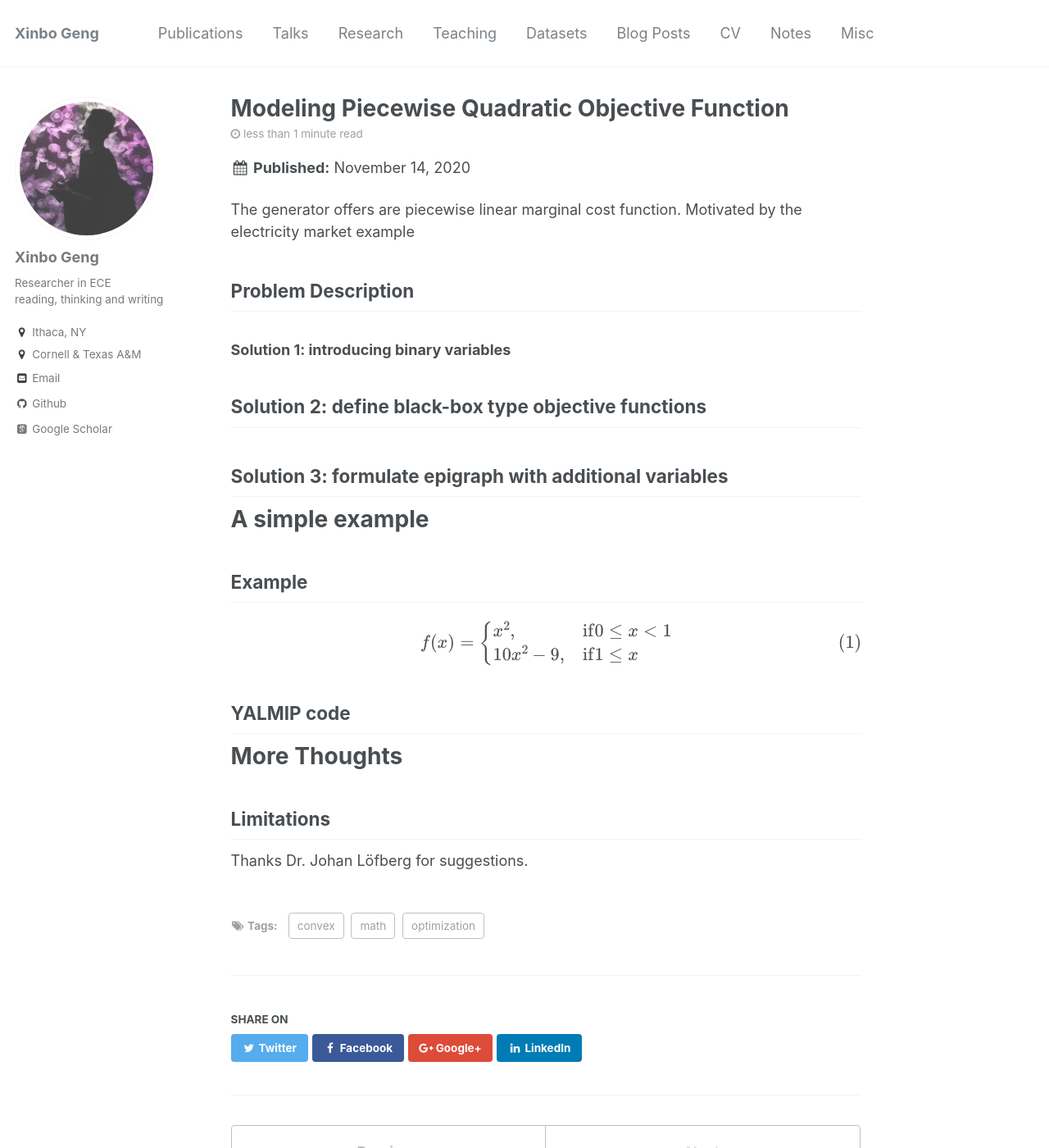
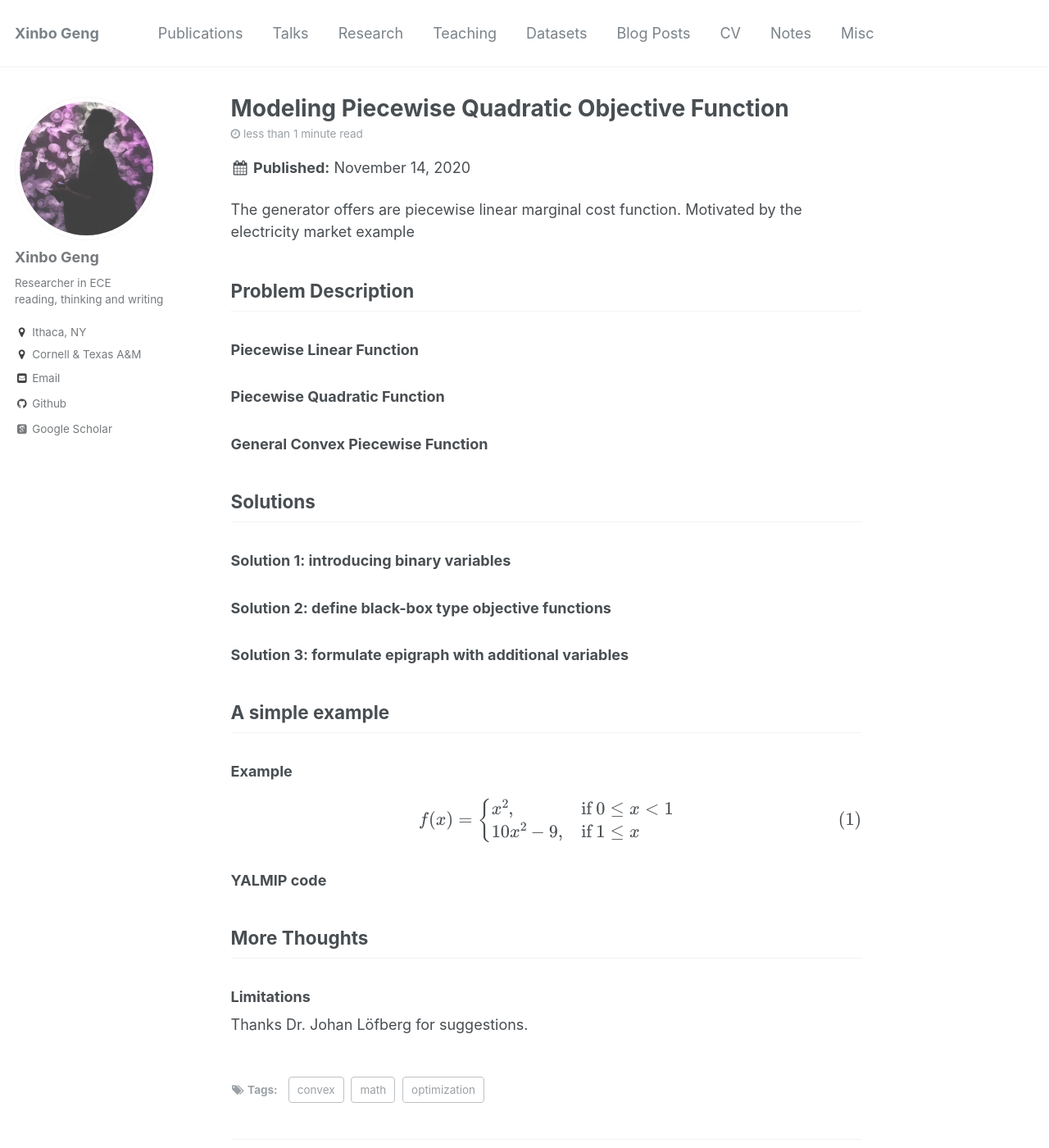
Before and after one commit to xb00dx/xb00dx.github.io, a Jekyll site: the page built from _posts/2020-11-14--piecewise-quadratic-function.md, in a window 1280 px wide and 1400 px high. Shown: the whole window at 82% size. Built offline with Jekyll 4.4.1, drawn with Linux system fonts in a browser that asks for light colours; some web fonts are replaced; formulas are drawn with MathJax 3.

Commit message:
modeling piecewise quadratic function

```diff
--- a/_posts/2020-11-14--piecewise-quadratic-function.md
+++ b/_posts/2020-11-14--piecewise-quadratic-function.md
@@ -12,40 +12,44 @@ The generator offers are piecewise linear marginal cost function.
 Motivated by the electricity market example
 
 
+
 ## Problem Description
+
+### Piecewise Linear Function
+
+### Piecewise Quadratic Function
+
+### General Convex Piecewise Function
+
+
+## Solutions
 
 ### Solution 1: introducing binary variables
 
-Solution 2: define black-box type objective functions
-------
+### Solution 2: define black-box type objective functions
 
-Solution 3: formulate epigraph with additional variables
-------
+### Solution 3: formulate epigraph with additional variables
 
 
-A simple example
-======
+## A simple example
 
-Example
-------
+### Example
 
 $$f(x) =
 \begin{cases}
-x^2,& \text{if} 0 \le x < 1 \\
-10 x^2 - 9,& \text{if} 1 \le x
+x^2,& \text{if}\,0 \le x < 1 \\
+10 x^2 - 9,& \text{if}\, 1 \le x
 \end{cases}
 $$
 
 
-YALMIP code
-------
+### YALMIP code
 
 
-More Thoughts
-======
+## More Thoughts
 
-Limitations
-------
+
+### Limitations
 
 
 Thanks Dr. Johan Löfberg for suggestions.
```
